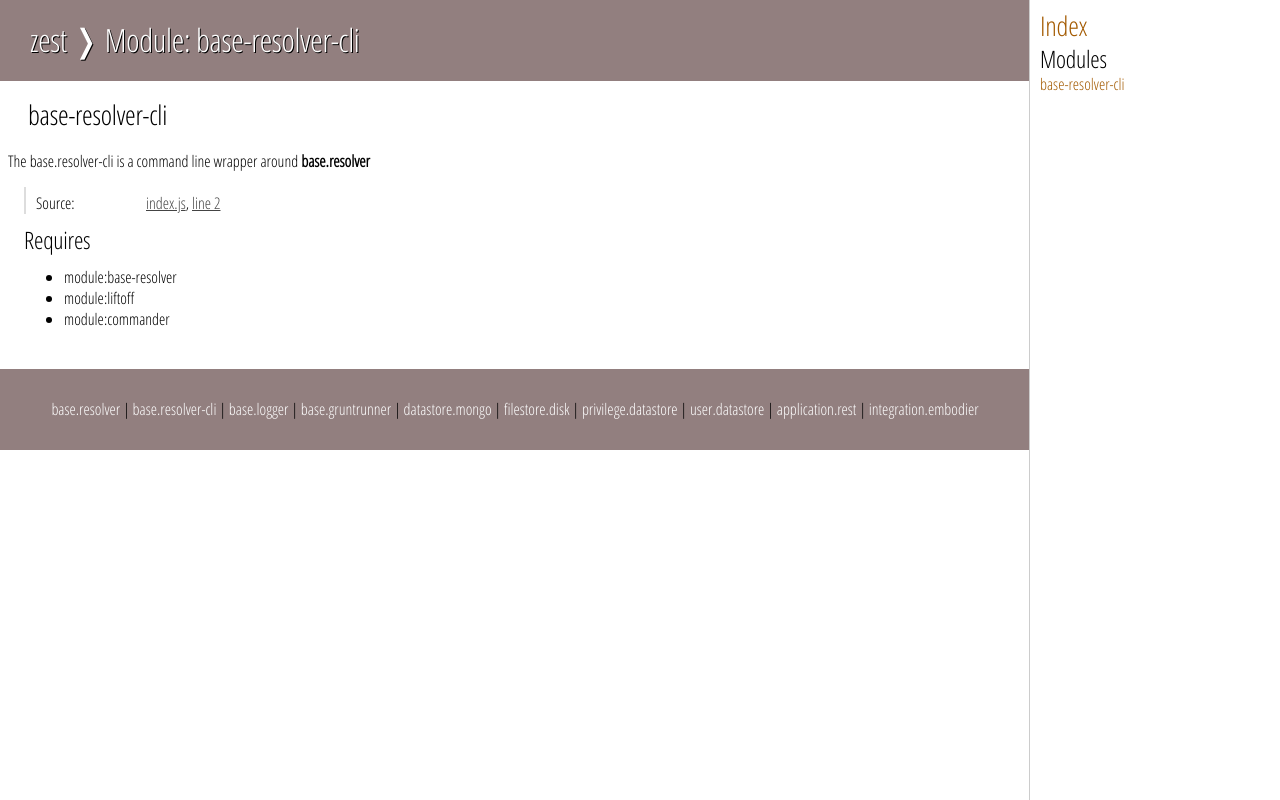
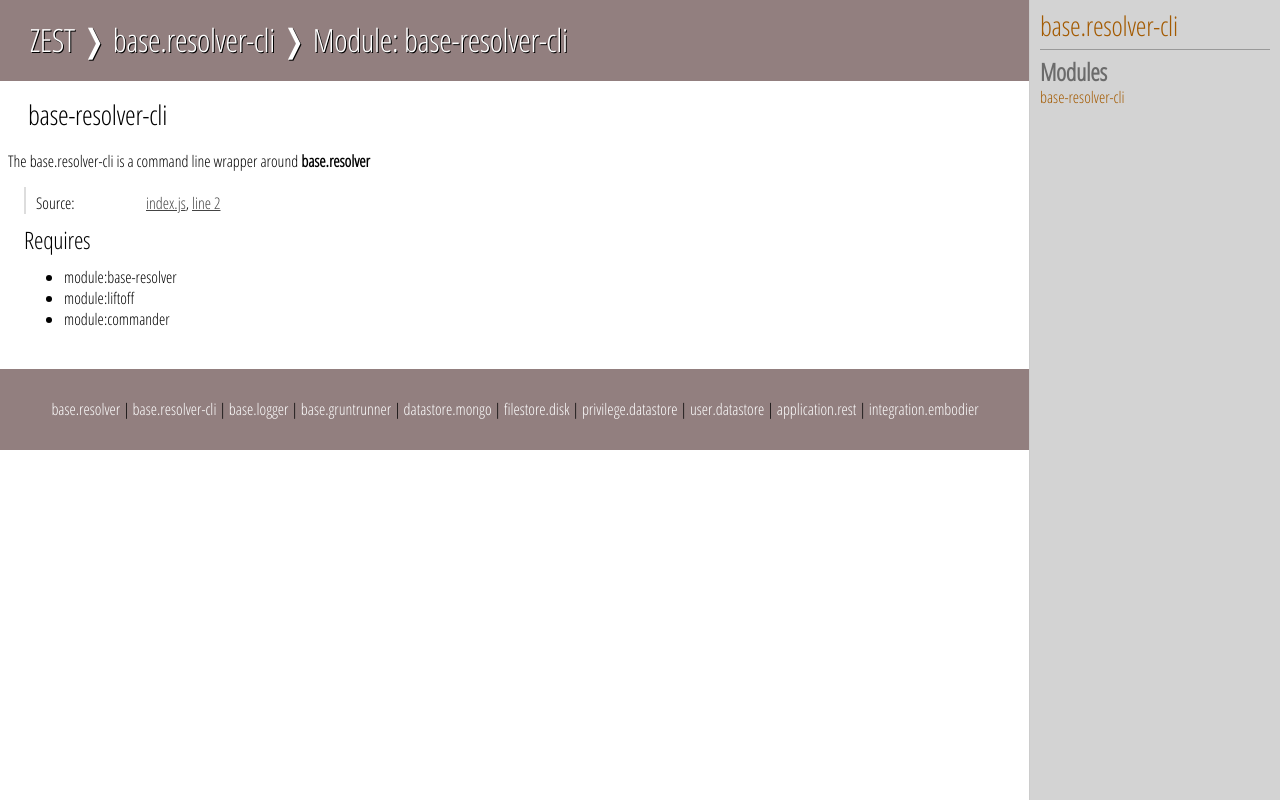
Before and after one commit to zest/base.resolver-cli, a plain HTML site: page module-base-resolver-cli.html in a window 1280 px wide. Drawn offline with Linux system fonts and the light colour scheme.

Commit message:
auto commit base.resolver-cli on 2014-09-21

```diff
--- a/module-base-resolver-cli.html
+++ b/module-base-resolver-cli.html
@@ -2,7 +2,7 @@
 <html lang="en">
 <head>
     <meta charset="utf-8">
-    <title> zest &#x276d; Module: base-resolver-cli</title>
+    <title>ZEST &#x276d; base.resolver-cli &#x276d; Module: base-resolver-cli</title>
 
     <script src="scripts/prettify/prettify.js"> </script>
     <script src="scripts/prettify/lang-css.js"> </script>
@@ -17,7 +17,7 @@
 
 <div id="main">
 
-    <h1 class="page-title">zest &#x276d; Module: base-resolver-cli</h1>
+    <h1 class="page-title">ZEST &#x276d; base.resolver-cli &#x276d; Module: base-resolver-cli</h1>
 
 
 
@@ -120,7 +120,7 @@
 </div>
 
 <nav>
-    <h2><a href="index.html">Index</a></h2><h3>Modules</h3><ul><li><a href="module-base-resolver-cli.html">base-resolver-cli</a></li></ul>
+    <h2><a href="index.html">base.resolver-cli</a></h2><h3>Modules</h3><ul><li><a href="module-base-resolver-cli.html">base-resolver-cli</a></li></ul>
 </nav>
 <script> prettyPrint(); </script>
 <script src="scripts/linenumber.js"> </script>
--- a/styles/jsdoc-default.css
+++ b/styles/jsdoc-default.css
@@ -75,6 +75,7 @@ nav {
     padding: 10px;
     overflow: auto;
     width: 230px;
+    background: #D3D3D3;
 }
 
 nav ul {
@@ -93,6 +94,10 @@ nav h2 a, nav h2 a:visited {
 
 nav h3 {
     margin-top: 12px;
+    border-top: 1px solid #999999;
+    padding-top: 12px;
+    color: #6B6B6B;
+    font-weight: bold;
 }
 
 nav li {
@@ -155,7 +160,6 @@ h3 {
     font-size: 150%;
     font-weight: normal;
     letter-spacing: -0.01em;
-    margin-top: 16px;
     margin: 6px 0 3px 0;
 }
 
@@ -163,7 +167,6 @@ h4 {
     font-size: 130%;
     font-weight: normal;
     letter-spacing: -0.01em;
-    margin-top: 16px;
     margin: 18px 0 3px 0;
     color: #A35A00;
 }
@@ -297,7 +300,7 @@ h6 {
 
 .params td, .params th, .props td, .props th {
     border: 1px solid #ddd;
-    margin: 0px;
+    margin: 0;
     text-align: left;
     vertical-align: top;
     padding: 4px 6px;
```
Also changed, not shown: index.html (+3 -3 lines), index.js.html (+3 -3 lines).
